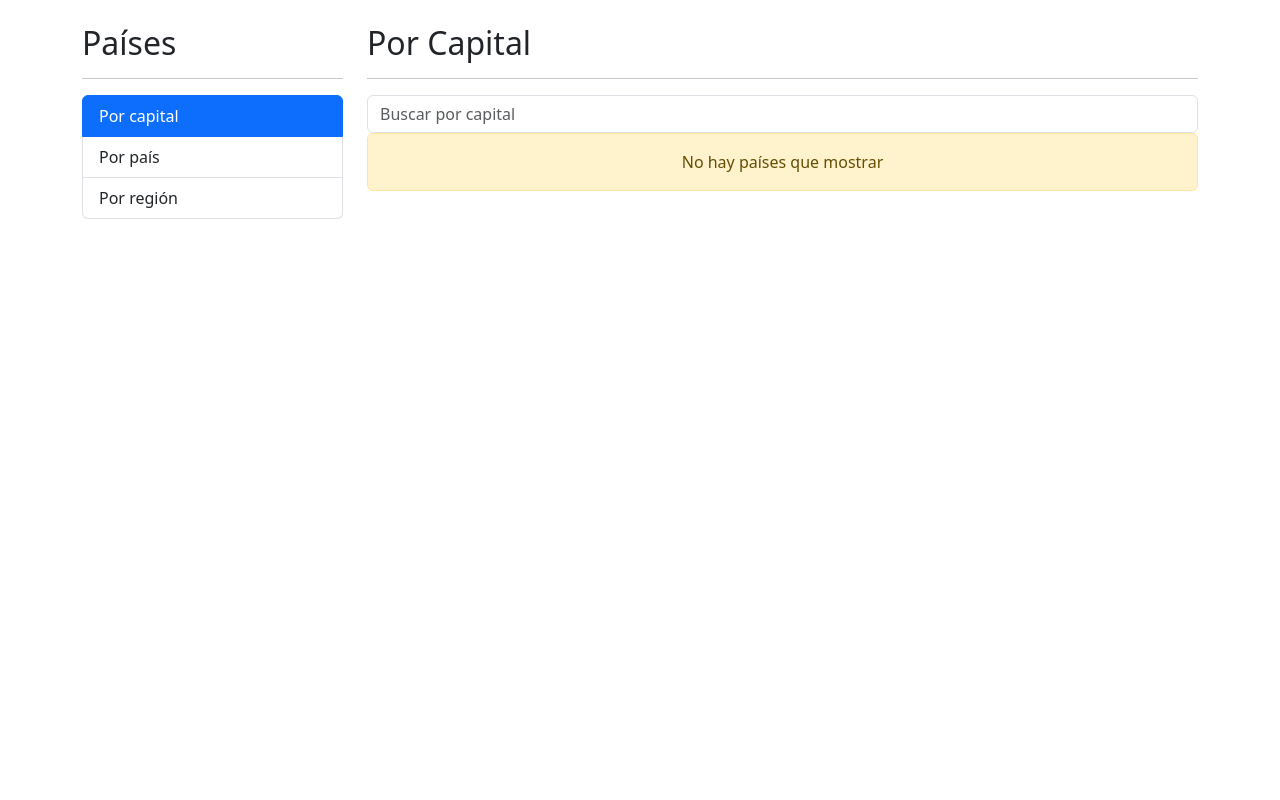
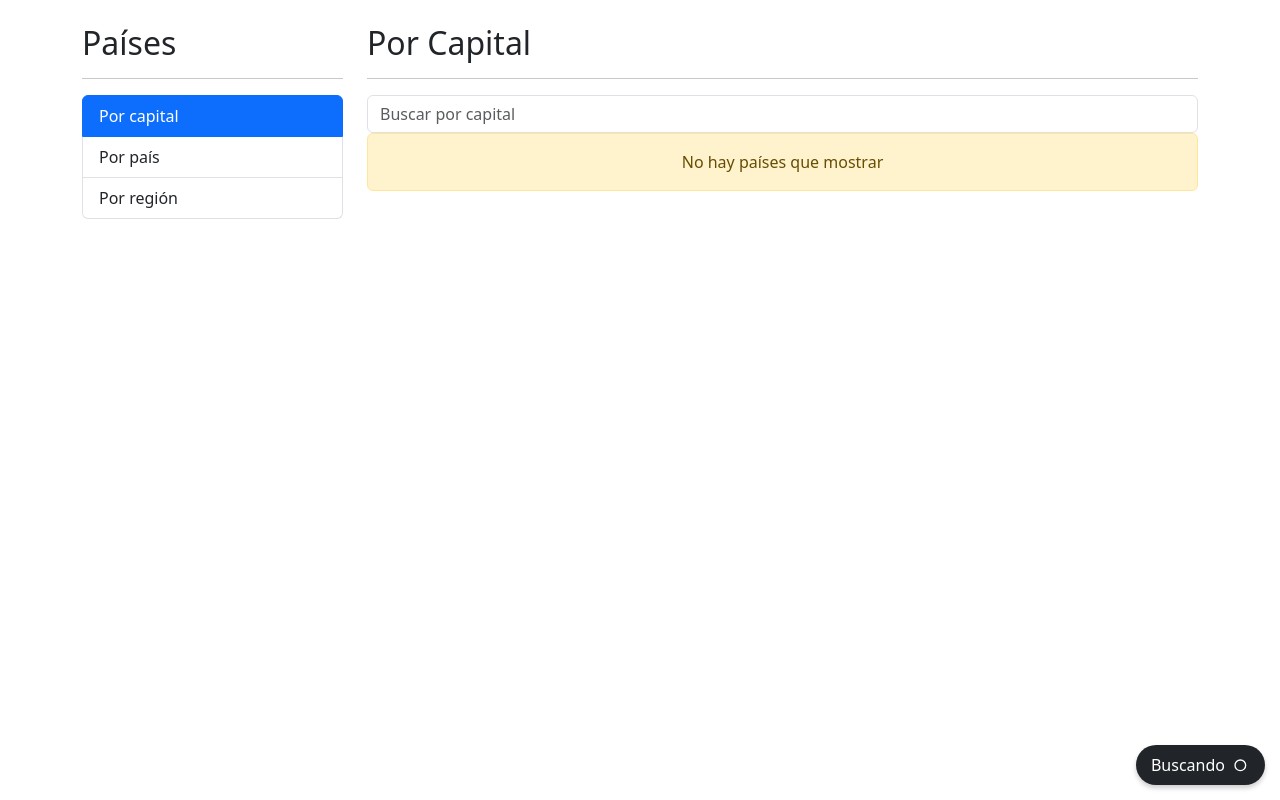
Before and after one commit to rafabotia/angular-country-spa, an Angular app: page /countries/by-capital in a window 1280 px wide. Built offline with nearby package versions, Linux system fonts and the light colour scheme.

Commit message:
LoadingComponent - Mostrar un indicador de carga

```diff
--- a/src/app/countries/pages/by-capital-pages/by-capital-pages.component.html
+++ b/src/app/countries/pages/by-capital-pages/by-capital-pages.component.html
@@ -3,6 +3,8 @@
 
 <div class="row">
   <div class="col">
+    <shared-loading-spinner></shared-loading-spinner>
+
     <!-- SearchBox -->
     <shared-search-box
       (onValue)="searchByCapital($event)"
--- a/src/app/countries/services/countries.service.ts
+++ b/src/app/countries/services/countries.service.ts
@@ -16,7 +16,6 @@
         catchError( () => of([]) ),
         delay( 2000 ),
       )
-
   }
 
   searchCountryByAlphaCode( code: string ): Observable<Country | null> {
--- /dev/null
+++ b/src/app/shared/components/loading-spinner/loading-spinner.component.css
@@ -0,0 +1,16 @@
+.spinner-container {
+  align-items: center;
+  background-color: black;
+  border-radius: 20px;
+  bottom: 15px;
+  color: white;
+  display: flex;
+  padding: 5px 10px;
+  position: fixed;
+  right: 15px;
+  box-shadow: 0px 3px 5px rgba(0, 0, 0, 0.2);
+}
+
+span {
+  margin-left: 5px;
+}
--- /dev/null
+++ b/src/app/shared/components/loading-spinner/loading-spinner.component.html
@@ -0,0 +1,46 @@
+<div class="spinner-container bg-dark">
+  <span>Buscando</span>
+
+  <!-- By Sam Herbert (@sherb), for everyone. More @ http://goo.gl/7AJzbL -->
+  <svg width="30" height="30" viewBox="0 0 45 45" xmlns="http://www.w3.org/2000/svg" stroke="#fff">
+    <g fill="none" fill-rule="evenodd" transform="translate(1 1)" stroke-width="2">
+        <circle cx="22" cy="22" r="6" stroke-opacity="0">
+            <animate attributeName="r"
+                begin="1.5s" dur="3s"
+                values="6;22"
+                calcMode="linear"
+                repeatCount="indefinite" />
+            <animate attributeName="stroke-opacity"
+                begin="1.5s" dur="3s"
+                values="1;0" calcMode="linear"
+                repeatCount="indefinite" />
+            <animate attributeName="stroke-width"
+                begin="1.5s" dur="3s"
+                values="2;0" calcMode="linear"
+                repeatCount="indefinite" />
+        </circle>
+        <circle cx="22" cy="22" r="6" stroke-opacity="0">
+            <animate attributeName="r"
+                begin="3s" dur="3s"
+                values="6;22"
+                calcMode="linear"
+                repeatCount="indefinite" />
+            <animate attributeName="stroke-opacity"
+                begin="3s" dur="3s"
+                values="1;0" calcMode="linear"
+                repeatCount="indefinite" />
+            <animate attributeName="stroke-width"
+                begin="3s" dur="3s"
+                values="2;0" calcMode="linear"
+                repeatCount="indefinite" />
+        </circle>
+        <circle cx="22" cy="22" r="8">
+            <animate attributeName="r"
+                begin="0s" dur="1.5s"
+                values="6;1;2;3;4;5;6"
+                calcMode="linear"
+                repeatCount="indefinite" />
+        </circle>
+    </g>
+  </svg>
+</div>
```
Also changed, not shown: src/app/shared/components/loading-spinner/loading-spinner.component.ts (added, +11 -0 lines), src/app/shared/shared.module.ts (+6 -3 lines).
